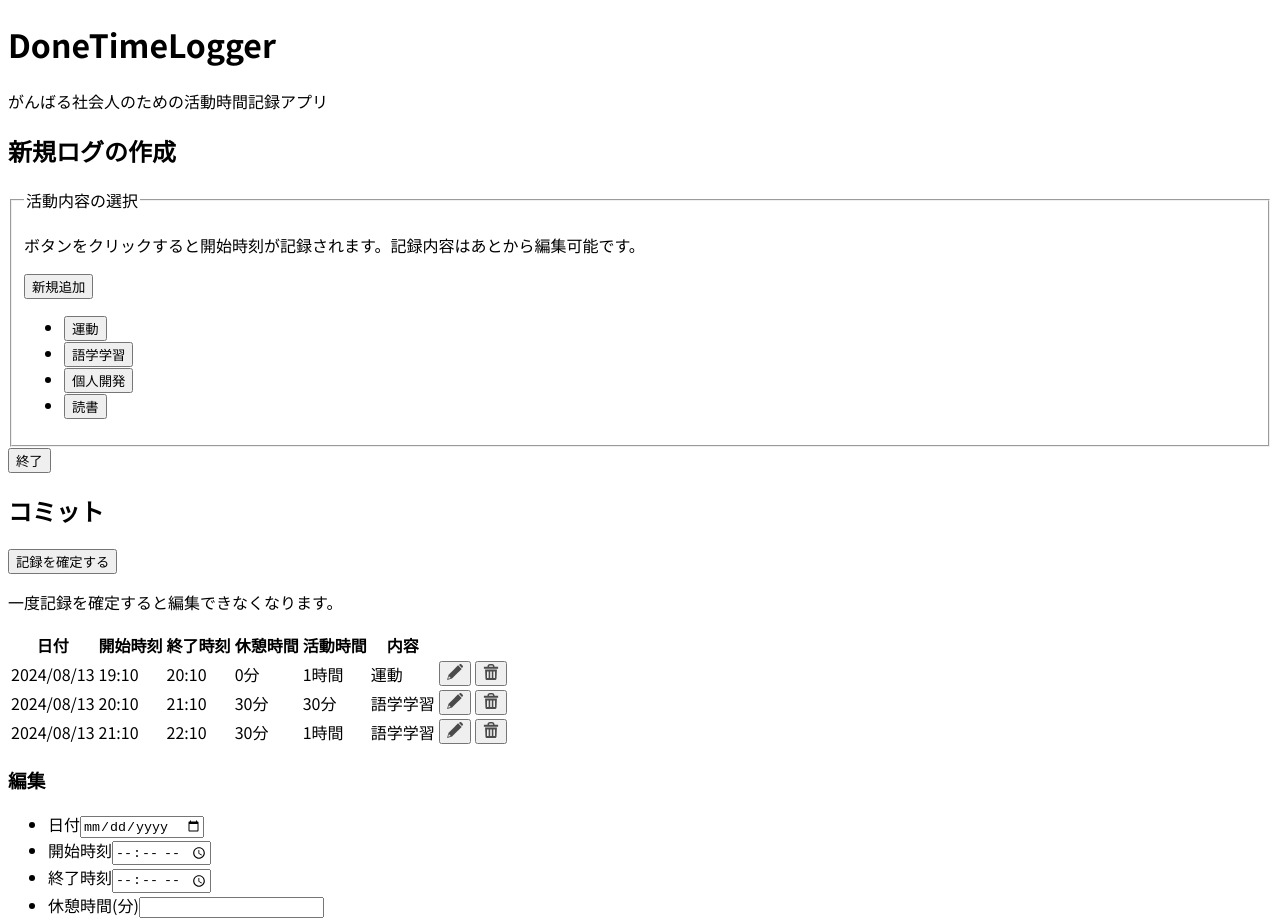
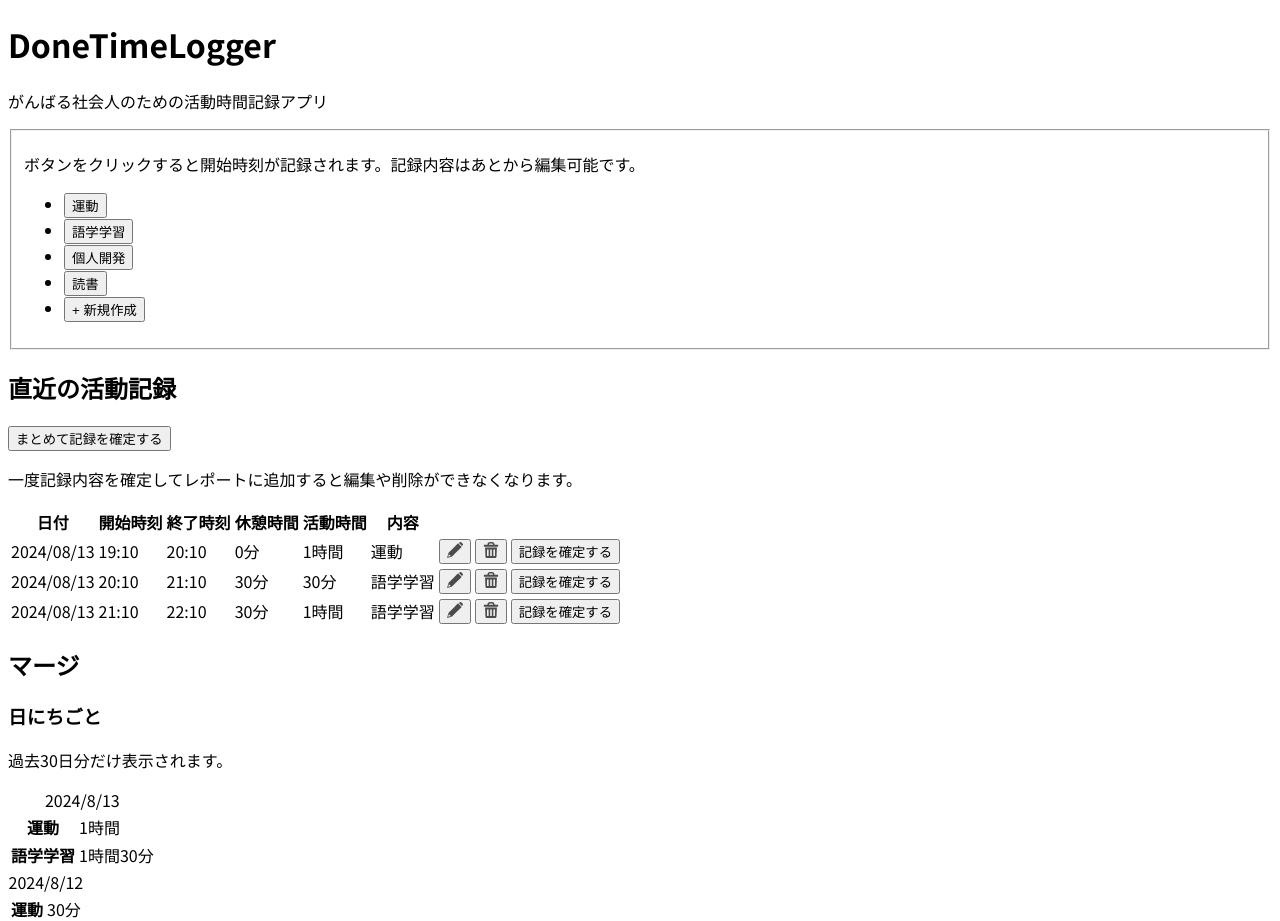
Before and after one commit to aima0410/pocket-time-stamp, a Next.js app: page / in a window 1280 px wide. Shown: the top 921 px of the page. Built offline with nearby package versions, Linux system fonts and the light colour scheme.

Commit message:
feat :sparkles: ステータスによる表示の切り替えを実装・各種機能はまだ未搭載

```diff
--- a/src/app/page.tsx
+++ b/src/app/page.tsx
@@ -1,3 +1,8 @@
+'use client';
+
+import { useState } from 'react';
+// ---- Types ----
+import AppStatus from 'src/types/AppStatus';
 // ---- Components ----
 import Controler from '@components/layouts/Controler';
 import PendingLog from '@components/layouts/PendingLog';
@@ -5,13 +10,15 @@ import ConfirmedLogs from '@components/layouts/ConfirmedLogs';
 import VisitRepositoryButton from '@components/ui-parts/VisitRepositoryButton';
 
 export default function Home() {
+  const [status, setStatus] = useState<AppStatus>('StandbyMode');
+
   return (
     <main>
       <h1>DoneTimeLogger</h1>
       <p>がんばる社会人のための活動時間記録アプリ</p>
-      <Controler />
-      <PendingLog />
-      <ConfirmedLogs />
+      <Controler status={status} />
+      <PendingLog status={status} />
+      <ConfirmedLogs status={status} />
       {/* ---- GitHub ---- */}
       <VisitRepositoryButton />
     </main>
--- a/src/components/layouts/Controler.tsx
+++ b/src/components/layouts/Controler.tsx
@@ -1,11 +1,11 @@
-export default function Controler() {
+'use client';
+// ---- Types ----
+import AppStatus from 'src/types/AppStatus';
+
+export function StartTimeRecordPanel() {
   return (
-    <section>
-      <h2>新規ログの作成</h2>
-      <fieldset>
-        <legend>活動内容の選択</legend>
+    <>
       <p>ボタンをクリックすると開始時刻が記録されます。記録内容はあとから編集可能です。</p>
-        <button>新規追加</button>
       <ul>
         <li>
           <button>運動</button>
@@ -19,9 +19,48 @@ export default function Controler() {
         <li>
           <button>読書</button>
         </li>
+        <li>
+          <button>+ 新規作成</button>
+        </li>
       </ul>
+    </>
+  );
+}
+
+export function EndTimeRecordPanel() {
+  return (
+    <>
+      <p>開始時刻 00:00</p>
+      <p>ボタンをクリックすると終了時刻が記録されます。記録内容はあとから編集可能です。</p>
+      <button>終了</button>
+    </>
+  );
+}
+
+export function CreateNewActivity() {
+  return (
+    <section>
+      <fieldset>
+        <legend>活動内容の新規作成</legend>
+        <input type="text" name="" />
+        <button>追加</button>
       </fieldset>
-      <button>終了</button>
     </section>
   );
 }
+
+interface Props {
+  status: AppStatus;
+}
+
+export default function Controler({ status }: Props) {
+  return (
+    <section>
+      <fieldset>
+        <StartTimeRecordPanel />
+      </fieldset>
+      {status === 'PlayMode' && <EndTimeRecordPanel />}
+      {status === 'CreateActivityMode' && <CreateNewActivity />}
+    </section>
+  );
+}
--- a/src/components/layouts/PendingLog.tsx
+++ b/src/components/layouts/PendingLog.tsx
@@ -1,14 +1,64 @@
+'use client';
+
 // ---- Images ----
 import Image from 'next/image';
 import editIcon from '@assets/edit.svg';
 import deleteIcon from '@assets/delete.svg';
+// ---- Types ----
+import AppStatus from 'src/types/AppStatus';
 
-export default function PendingLog() {
+export function EditLog() {
+  return (
+    <fieldset>
+      <legend>編集</legend>
+      <ul>
+        <li>
+          日付
+          <input type="date" name="" id="" />
+        </li>
+        <li>
+          開始時刻
+          <input type="time" name="" id="" />
+        </li>
+        <li>
+          終了時刻
+          <input type="time" name="" id="" />
+        </li>
+        <li>
+          休憩時間(分)
+          <input type="number" name="" id="" />
+        </li>
+        <li>活動時間 1時間30分</li>
+        <li>
+          内容
+          <select name="" id="">
+            <option value="運動">運動</option>
+            <option value="語学学習">語学学習</option>
+            <option value="個人開発">個人開発</option>
+            <option value="読書">読書</option>
+          </select>
+        </li>
+        <li>
+          <button>キャンセル</button>
+        </li>
+        <li>
+          <button>更新</button>
+        </li>
+      </ul>
+    </fieldset>
+  );
+}
+
+interface Props {
+  status: AppStatus;
+}
+
+export default function PendingLog({ status }: Props) {
   return (
     <section>
-      <h2>コミット</h2>
-      <button>記録を確定する</button>
-      <p>一度記録を確定すると編集できなくなります。</p>
+      <h2>直近の活動記録</h2>
+      <button>まとめて記録を確定する</button>
+      <p>一度記録内容を確定してレポートに追加すると編集や削除ができなくなります。</p>
       <table>
         <thead>
           <tr>
@@ -39,6 +89,9 @@ export default function PendingLog() {
                 <Image src={deleteIcon} alt="" width={16} />
               </button>
             </td>
+            <td>
+              <button>記録を確定する</button>
+            </td>
           </tr>
           <tr>
             <td>2024/08/13</td>
@@ -56,6 +109,9 @@ export default function PendingLog() {
               <button>
                 <Image src={deleteIcon} alt="" width={16} />
               </button>
+            </td>
+            <td>
+              <button>記録を確定する</button>
             </td>
           </tr>
           <tr>
@@ -75,46 +131,13 @@ export default function PendingLog() {
                 <Image src={deleteIcon} alt="" width={16} />
               </button>
             </td>
+            <td>
+              <button>記録を確定する</button>
+            </td>
           </tr>
         </tbody>
       </table>
-      <section>
-        <h3>編集</h3>
-        <ul>
-          <li>
-            日付
-            <input type="date" name="" id="" />
-          </li>
-          <li>
-            開始時刻
-            <input type="time" name="" id="" />
-          </li>
-          <li>
-            終了時刻
-            <input type="time" name="" id="" />
-          </li>
-          <li>
-            休憩時間(分)
-            <input type="number" name="" id="" />
-          </li>
-          <li>活動時間 1時間30分</li>
-          <li>
-            内容
-            <select name="" id="">
-              <option value="運動">運動</option>
-              <option value="語学学習">語学学習</option>
-              <option value="個人開発">個人開発</option>
-              <option value="読書">読書</option>
-            </select>
-          </li>
-          <li>
-            <button>キャンセル</button>
-          </li>
-          <li>
-            <button>更新</button>
-          </li>
-        </ul>
-      </section>
+      {status === 'EditLogMode' && <EditLog />}
     </section>
   );
 }
```
Lines whose indentation alone changed are shown as unchanged.
